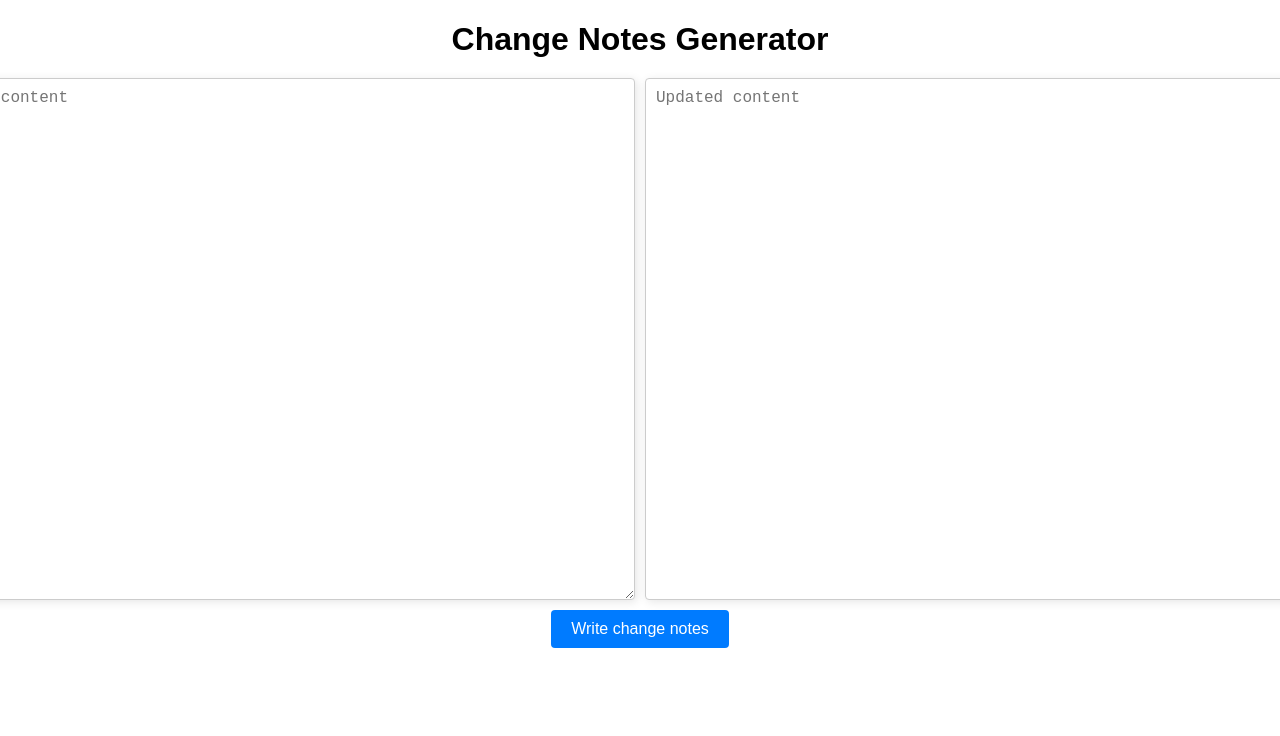
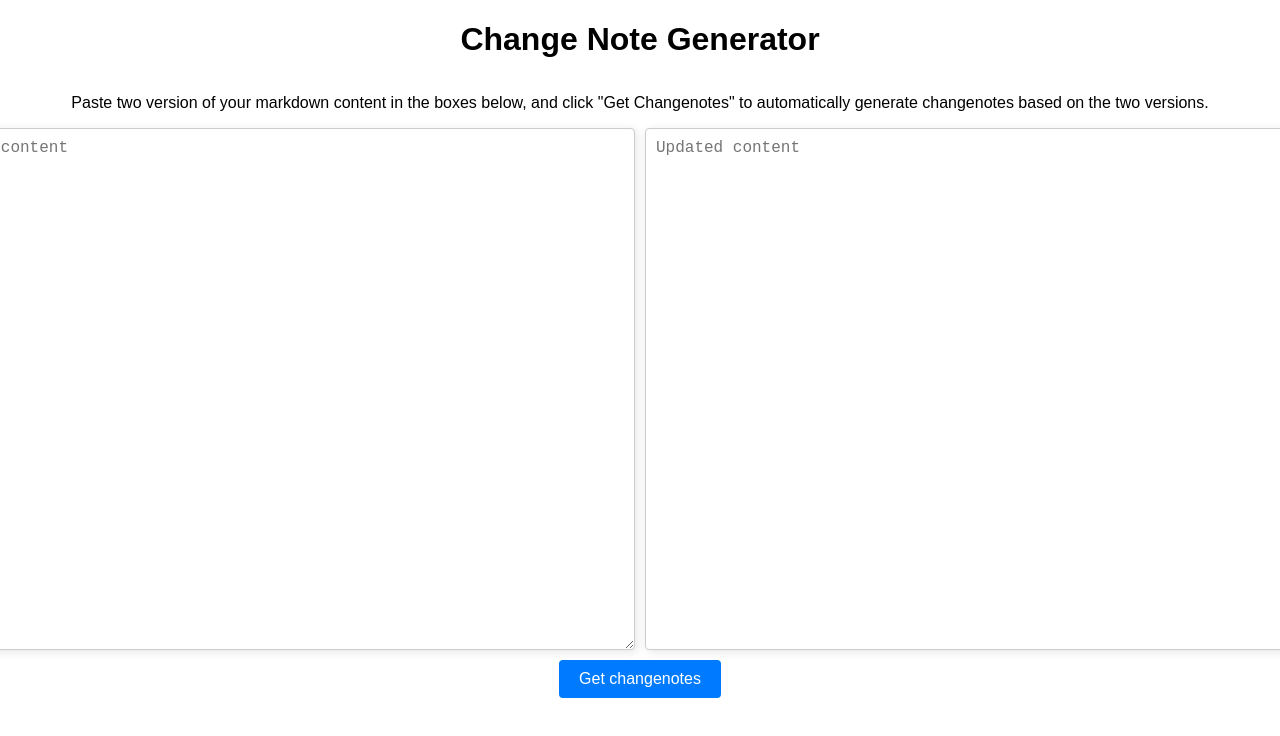
Before and after one commit to antoni-devlin/llm-change-notes, a website: page public/index.html in a window 1280 px wide. Shown: the top 736 px of the page. Drawn offline with Linux system fonts and the light colour scheme.

Commit message:
Added some helper content above text areas.

```diff
--- a/public/index.html
+++ b/public/index.html
@@ -46,7 +46,7 @@
     }
 
     #result {
-      margin: 20px;
+      margin: 0 auto;
       font-size: 18px;
     }
 
@@ -55,12 +55,21 @@
     }
   </style>
   <body>
-    <h1>Change Notes Generator</h1>
+    <h1>Change Note Generator</h1>
+    <p>
+      Paste two version of your markdown content in the boxes below, and click
+      "Get Changenotes" to automatically generate changenotes based on the two
+      versions.
+    </p>
     <div id="parent">
       <textarea id="current-content" placeholder="Current content"></textarea>
       <textarea id="updated-content" placeholder="Updated content"></textarea>
     </div>
-    <button onclick="generateChangeNotes()">Write change notes</button>
+    <button onclick="generateChangeNotes()">
+      <div>
+        <span>Get changenotes</span>
+      </div>
+    </button>
     <p id="result"></p>
 
     <script>
```
